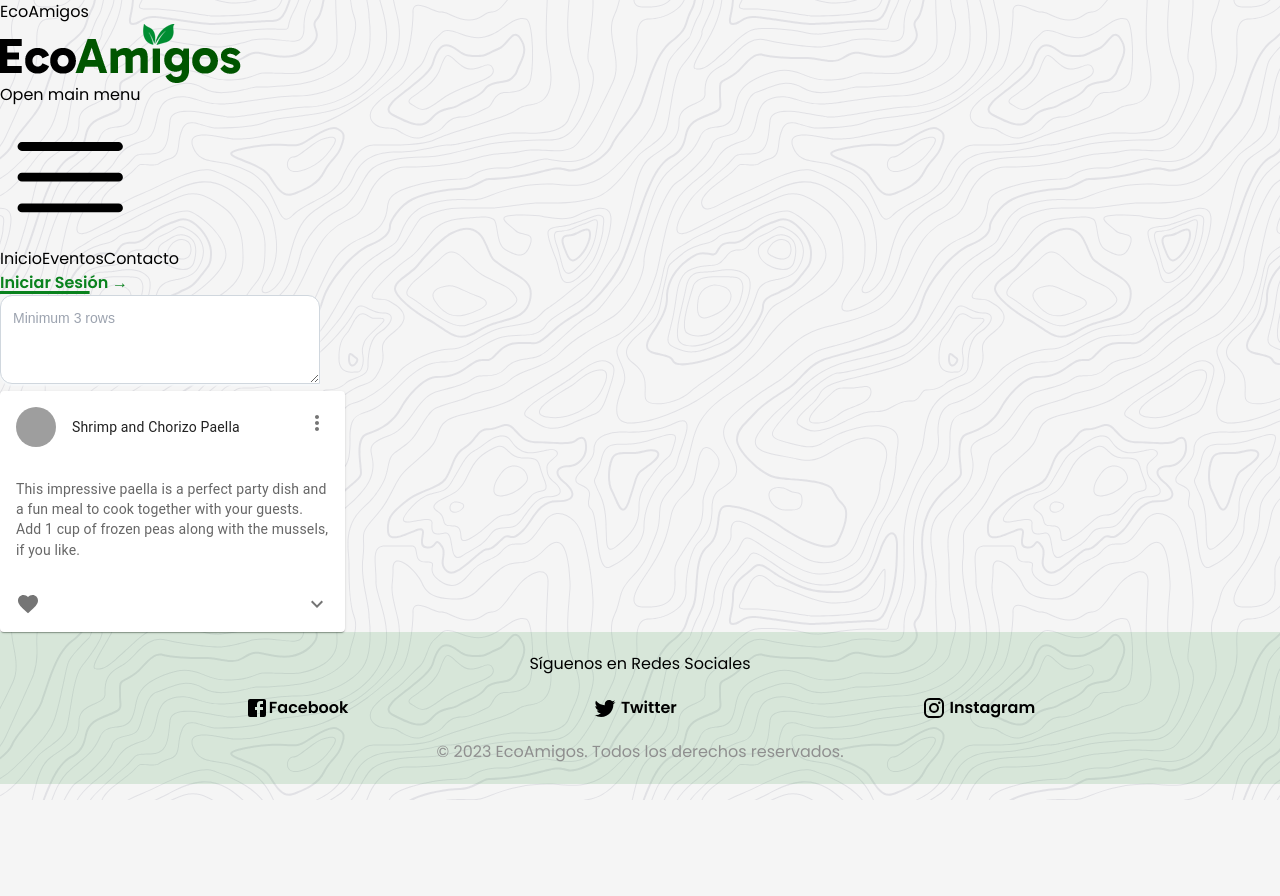
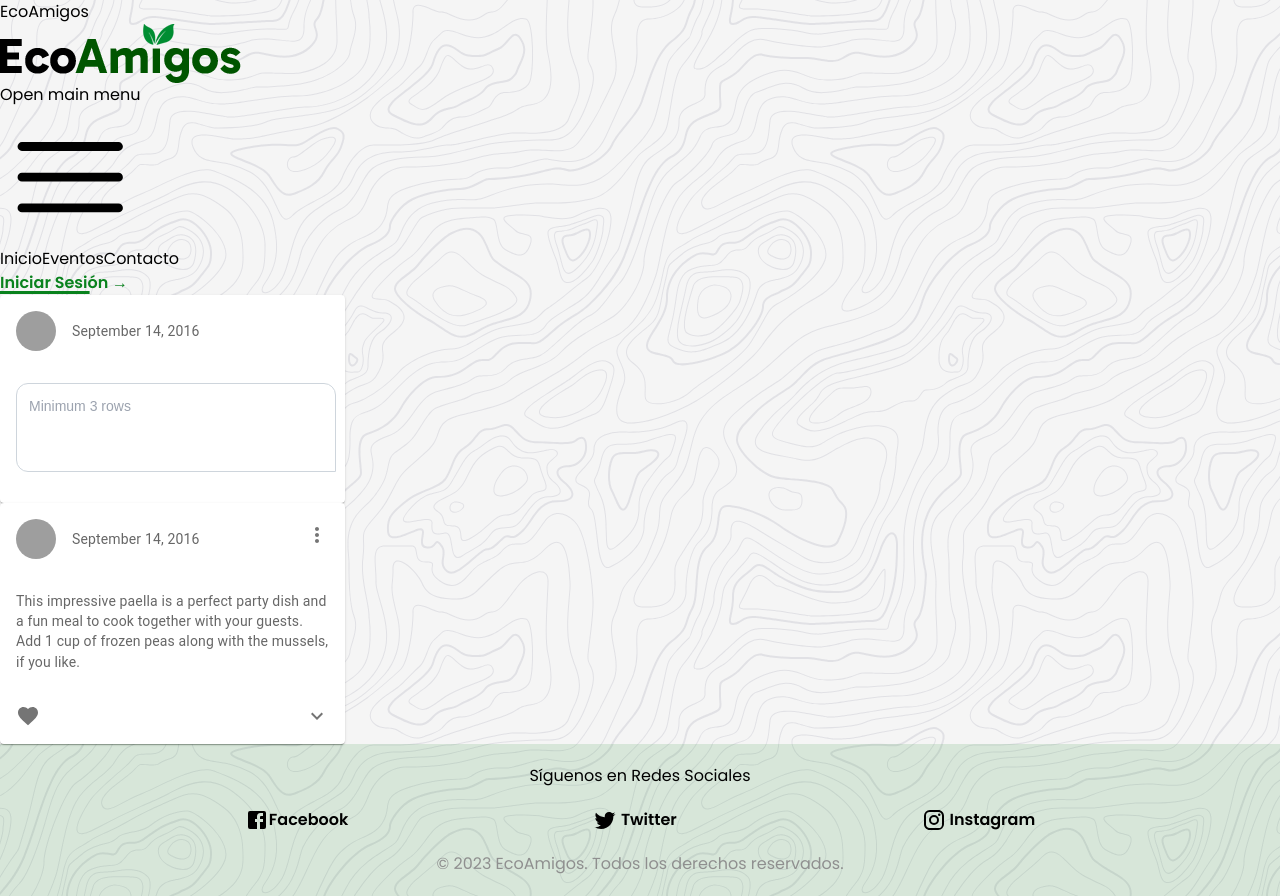
Before and after one commit to LizettePerez/EcoAmigos-React, a React (Vite) app: page /comunidad in a window 1280 px wide. Before the commit the page ends 800 px from the top, so only its background shows below. Built offline with nearby package versions, Linux system fonts and the light colour scheme; no server answers; sample sign-in values are in the browser's storage; grey boxes are pictures that could not be loaded.

Commit message:
Creacion textarea para post

```diff
--- a/src/components/LoginGoogle.jsx
+++ b/src/components/LoginGoogle.jsx
@@ -1,7 +1,6 @@
 import "../index.css";
 import { auth, provider } from "../api/firebase.config";
 import CommunityImg from "../assets/community.png";
-import RegistroGoogle from "./RegistroGoogle";
 import { useNavigate } from "react-router-dom";
 import axios from 'axios';//luis prueba
 
@@ -78,7 +77,6 @@ function LoginGoogle() {
             >
               Iniciar sesión con Google
             </button>
-            <RegistroGoogle />
           </div>
         </section>
       </section>
--- a/src/components/PostHome.jsx
+++ b/src/components/PostHome.jsx
@@ -49,8 +49,8 @@ export default function RecipeReviewCard() {
               <MoreVertIcon />
             </IconButton>
           }
-          title="Shrimp and Chorizo Paella"
-          subheader={localStorage.getItem("name")}
+          subheader="September 14, 2016"
+          title={localStorage.getItem("name")}
         />
         {/* <CardMedia
           component="img"
--- /dev/null
+++ b/src/components/Publish.jsx
@@ -0,0 +1,27 @@
+import Card from '@mui/material/Card';
+import CardHeader from '@mui/material/CardHeader';
+import CardContent from '@mui/material/CardContent';
+import Avatar from '@mui/material/Avatar';
+import { red } from '@mui/material/colors';
+import Text from './TextArea';
+
+export default function TextArea() {
+
+  return (
+    <Card sx={{ maxWidth: 345 }}>
+      <CardHeader
+        avatar={
+          <Avatar src={localStorage.getItem("profilePic")} aria-label="recipe">
+            R
+          </Avatar>
+        }
+        subheader="September 14, 2016"
+        title={localStorage.getItem("name")}
+      />
+      <CardContent>
+        <Text />
+      </CardContent>
+
+    </Card>
+  );
+}
--- a/src/components/RegistroGoogle.jsx
+++ /dev/null
@@ -1,46 +0,0 @@
-import "../index.css";
-import { auth, provider } from "../api/firebase.config";
-//import {connection} from "../api/server" // agregar api mysql""
-import { useNavigate } from "react-router-dom";
-import { signInWithPopup } from "firebase/auth";
-
-function RegistroGoogle() {
-  const navigate = useNavigate();
-  const registerWithGoogle = () => {
-    signInWithPopup(auth, provider)
-      .then((result) => {
-        const user = result.user;
-        const token = user.stsTokenManager.accessToken;
-        const name = result.user.displayName;
-        const profilePic = result.user.photoURL;
-
-        console.log("Token de acceso de Google:", token);
-        console.log("Usuario registrado y autenticado:", user);
-
-        localStorage.setItem("token", token);
-        localStorage.setItem("name", name);
-        localStorage.setItem("profilePic", profilePic);
-
-        navigate.push("/comunidad");
-      })
-      .catch((error) => {
-        const errorCode = error.code;
-        const errorMessage = error.message;
-        console.error("Error:", errorCode, errorMessage);
-      });
-  };
-
-  return (
-    <div>
-      <button
-        onClick={registerWithGoogle}
-        type="button"
-        className="login-with-google-btn"
-      >
-        Registrarse con Google
-      </button>
-    </div>
-  );
-}
-
-export default RegistroGoogle;
--- a/src/components/TextArea.jsx
+++ b/src/components/TextArea.jsx
@@ -1,28 +1,31 @@
-import { TextareaAutosize as BaseTextareaAutosize } from "@mui/base/TextareaAutosize";
-import { styled } from "@mui/system";
+import { TextareaAutosize as BaseTextareaAutosize } from '@mui/base/TextareaAutosize';
+import { styled } from '@mui/system';
 
-export default function TextArea() {
-  const blue = {
-    100: "#DAECFF",
-    200: "#b6daff",
-    400: "#3399FF",
-    500: "#007FFF",
-    600: "#0072E5",
-    900: "#003A75",
+export default function Text() {
+  const green = {
+    100: '#C1E1A3',
+    200: '#A6D18B',
+    300: '#8BAB6D',
+    400: '#6F864E',
+    500: '#547130',
+    600: '#445D22',
+    700: '#314617',
+    800: '#253A11',
+    900: '#1A2E0B',
   };
 
   const grey = {
-    50: "#f6f8fa",
-    100: "#eaeef2",
-    200: "#d0d7de",
-    300: "#afb8c1",
-    400: "#8c959f",
-    500: "#6e7781",
-    600: "#57606a",
-    700: "#424a53",
-    800: "#32383f",
-    900: "#24292f",
+    100: '#EAEFF3',
+    200: '#CED5DC',
+    300: '#ABB3C4',
+    400: '#8996AB',
+    500: '#6C7B92',
+    600: '#576278',
+    700: '#434F63',
+    800: '#333E50',
+    900: '#242E3E',
   };
+
 
   const Textarea = styled(BaseTextareaAutosize)(
     ({ theme }) => `
@@ -33,38 +36,29 @@ export default function TextArea() {
     line-height: 1.5;
     padding: 12px;
     border-radius: 12px 12px 0 12px;
-    color: ${theme.palette.mode === "dark" ? grey[300] : grey[900]};
-    background: ${theme.palette.mode === "dark" ? grey[900] : "#fff"};
-    border: 1px solid ${theme.palette.mode === "dark" ? grey[700] : grey[200]};
-    box-shadow: 0px 2px 2px ${
-      theme.palette.mode === "dark" ? grey[900] : grey[50]
-    };
+    color: ${theme.palette.mode === 'dark' ? grey[300] : grey[900]};
+    background: ${theme.palette.mode === 'dark' ? grey[900] : '#fff'};
+    border: 1px solid ${theme.palette.mode === 'dark' ? grey[700] : grey[200]};
+    box-shadow: 0px 2px 2px ${theme.palette.mode === 'dark' ? grey[900] : grey[50]};
+    resize: none;
 
     &:hover {
-      border-color: ${blue[400]};
+      border-color: ${green[400]};
     }
 
     &:focus {
-      border-color: ${blue[400]};
-      box-shadow: 0 0 0 3px ${
-        theme.palette.mode === "dark" ? blue[500] : blue[200]
-      };
+      border-color: ${green[400]};
+      box-shadow: 0 0 0 3px ${theme.palette.mode === 'dark' ? green[500] : green[200]};
     }
 
     // firefox
     &:focus-visible {
       outline: 0;
     }
-  `
+  `,
   );
 
   return (
-    <div>
-      <Textarea
-        aria-label="minimum height"
-        minRows={3}
-        placeholder="Minimum 3 rows"
-      />
-    </div>
+    <Textarea aria-label="minimum height" minRows={3} placeholder="Minimum 3 rows" />
   );
 }
--- a/src/pages/Comunidad.jsx
+++ b/src/pages/Comunidad.jsx
@@ -2,7 +2,7 @@ import "../index.css";
 import PostHome from "../components/PostHome";
 import { useEffect, useState } from "react";
 import { useNavigate } from "react-router-dom";
-import TextArea from "../components/TextArea";
+import Publish from "../components/Publish";
 
 function Comunidad() {
   const [token, setToken] = useState("");
@@ -18,7 +18,7 @@ function Comunidad() {
   }, []);
   return (
     <div>
-      <TextArea></TextArea>
+      <Publish />
       {token && <PostHome />}
     </div>
   );
```
Lines whose indentation alone changed are shown as unchanged.
